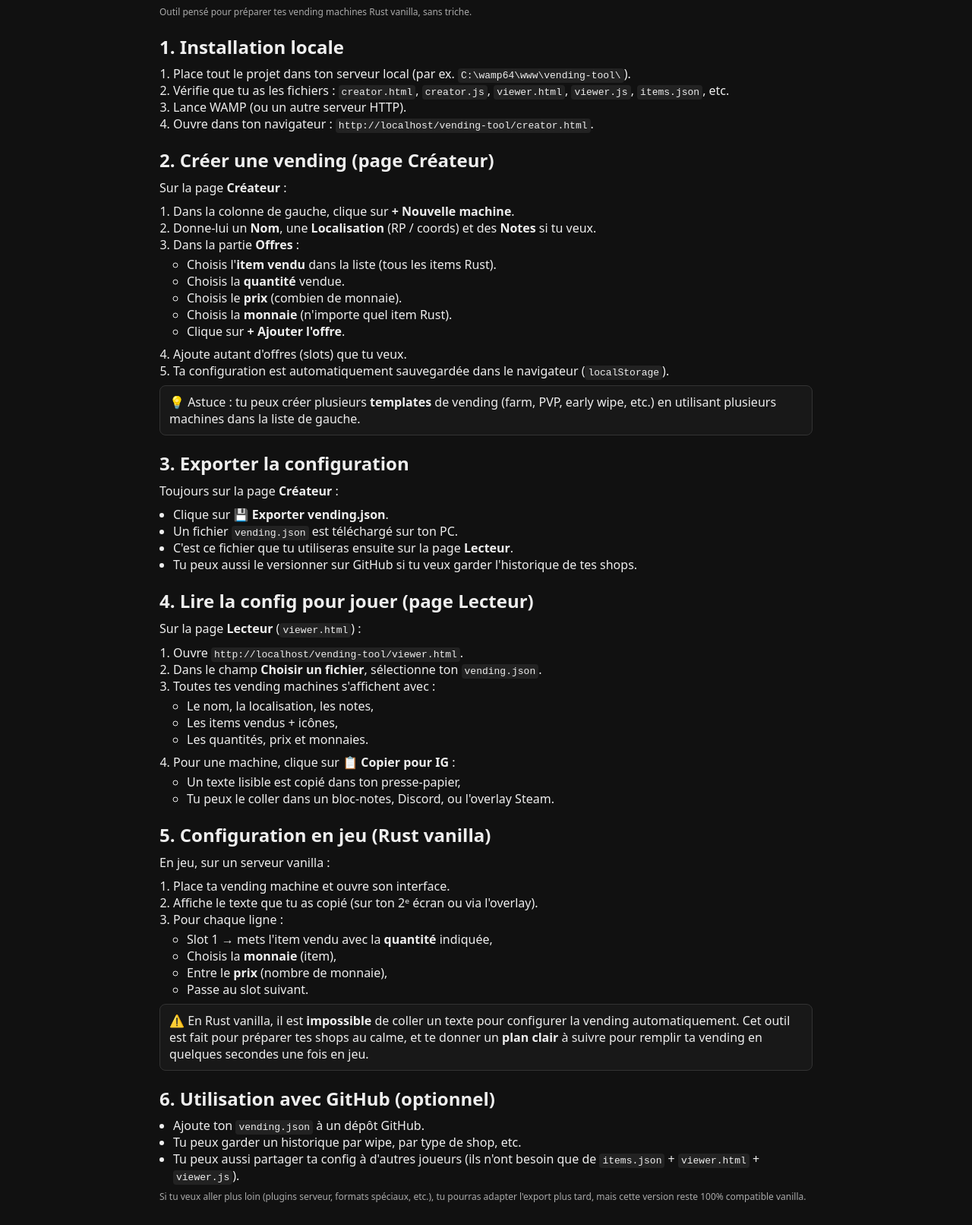
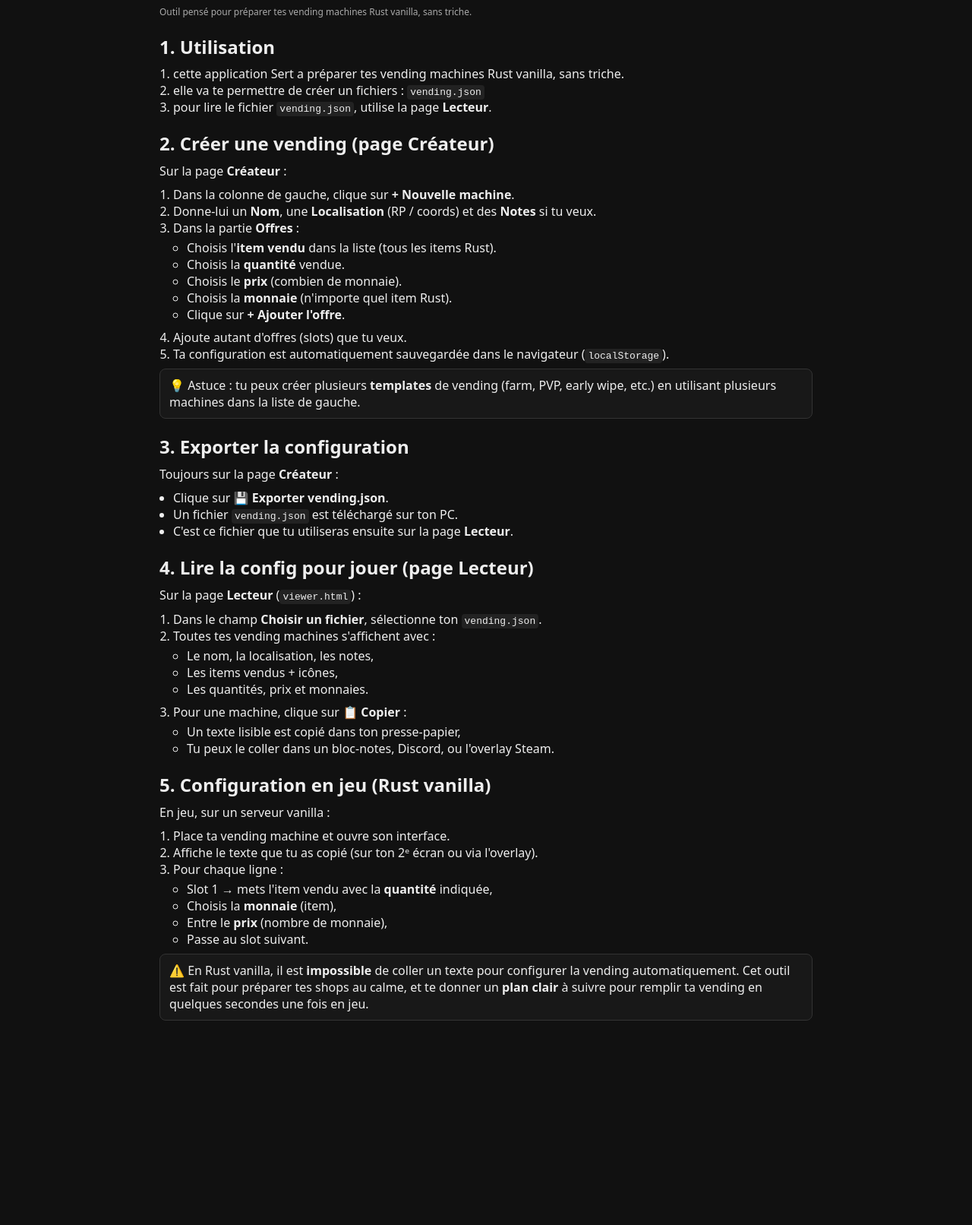
Before and after one commit to Lmickaeldev/vending-tools, a plain HTML site: page tuto.html in a window 1280 px wide. Shown: the part 109-1721 px from the top of the page at 76% size. After the commit the page ends 1482 px from the top, so only its background shows below. Drawn offline with Linux system fonts and the light colour scheme.

Commit message:
maj tuto

```diff
--- a/tuto.html
+++ b/tuto.html
@@ -109,13 +109,11 @@
         <h1>Tutoriel – Rust Vending Tool</h1>
         <p class="small">Outil pensé pour préparer tes vending machines Rust vanilla, sans triche.</p>
 
-        <h2>1. Installation locale</h2>
+        <h2>1. Utilisation</h2>
         <ol>
-            <li>Place tout le projet dans ton serveur local (par ex. <code>C:\wamp64\www\vending-tool\</code>).</li>
-            <li>Vérifie que tu as les fichiers : <code>creator.html</code>, <code>creator.js</code>,
-                <code>viewer.html</code>, <code>viewer.js</code>, <code>items.json</code>, etc.</li>
-            <li>Lance WAMP (ou un autre serveur HTTP).</li>
-            <li>Ouvre dans ton navigateur : <code>http://localhost/vending-tool/creator.html</code>.</li>
+            <li>cette application Sert a préparer tes vending machines Rust vanilla, sans triche.</li>
+            <li>elle va te permettre de créer un fichiers : <code>vending.json</code></li>
+            <li>pour lire le fichier <code>vending.json</code>, utilise la page <strong>Lecteur</strong>.</li>
         </ol>
 
         <h2>2. Créer une vending (page Créateur)</h2>
@@ -148,13 +146,11 @@
             <li>Clique sur <strong>💾 Exporter vending.json</strong>.</li>
             <li>Un fichier <code>vending.json</code> est téléchargé sur ton PC.</li>
             <li>C'est ce fichier que tu utiliseras ensuite sur la page <strong>Lecteur</strong>.</li>
-            <li>Tu peux aussi le versionner sur GitHub si tu veux garder l'historique de tes shops.</li>
         </ul>
 
         <h2>4. Lire la config pour jouer (page Lecteur)</h2>
         <p>Sur la page <strong>Lecteur</strong> (<code>viewer.html</code>) :</p>
         <ol>
-            <li>Ouvre <code>http://localhost/vending-tool/viewer.html</code>.</li>
             <li>Dans le champ <strong>Choisir un fichier</strong>, sélectionne ton <code>vending.json</code>.</li>
             <li>Toutes tes vending machines s'affichent avec :
                 <ul>
@@ -163,7 +159,7 @@
                     <li>Les quantités, prix et monnaies.</li>
                 </ul>
             </li>
-            <li>Pour une machine, clique sur <strong>📋 Copier pour IG</strong> :
+            <li>Pour une machine, clique sur <strong>📋 Copier</strong> :
                 <ul>
                     <li>Un texte lisible est copié dans ton presse-papier,</li>
                     <li>Tu peux le coller dans un bloc-notes, Discord, ou l'overlay Steam.</li>
@@ -192,19 +188,6 @@
             Cet outil est fait pour préparer tes shops au calme, et te donner un <strong>plan clair</strong> à suivre
             pour remplir ta vending en quelques secondes une fois en jeu.
         </div>
-
-        <h2>6. Utilisation avec GitHub (optionnel)</h2>
-        <ul>
-            <li>Ajoute ton <code>vending.json</code> à un dépôt GitHub.</li>
-            <li>Tu peux garder un historique par wipe, par type de shop, etc.</li>
-            <li>Tu peux aussi partager ta config à d'autres joueurs (ils n'ont besoin que de <code>items.json</code> +
-                <code>viewer.html</code> + <code>viewer.js</code>).</li>
-        </ul>
-
-        <p class="small">
-            Si tu veux aller plus loin (plugins serveur, formats spéciaux, etc.), tu pourras adapter l'export plus tard,
-            mais cette version reste 100% compatible vanilla.
-        </p>
     </div>
 </body>
 
```
